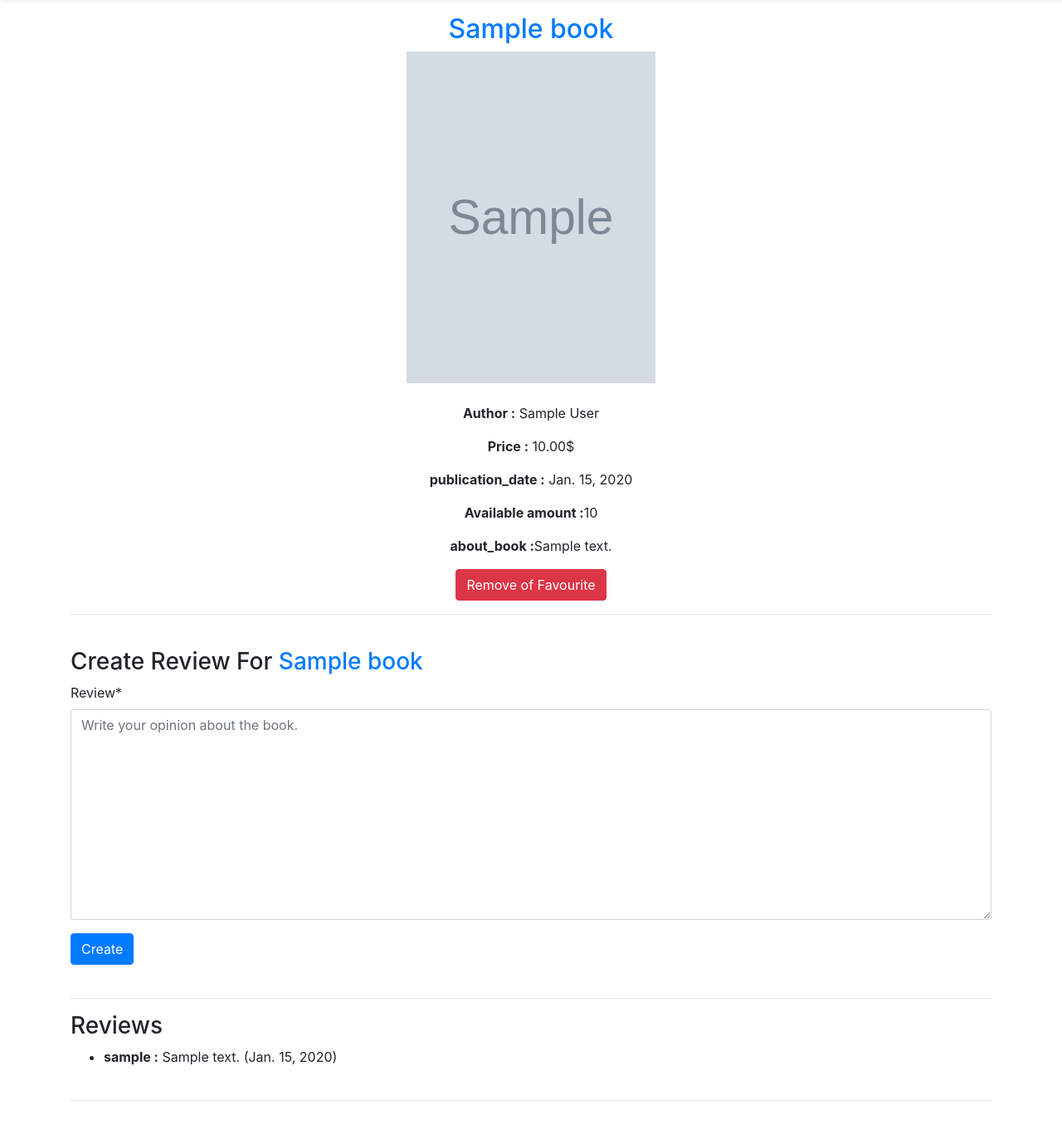
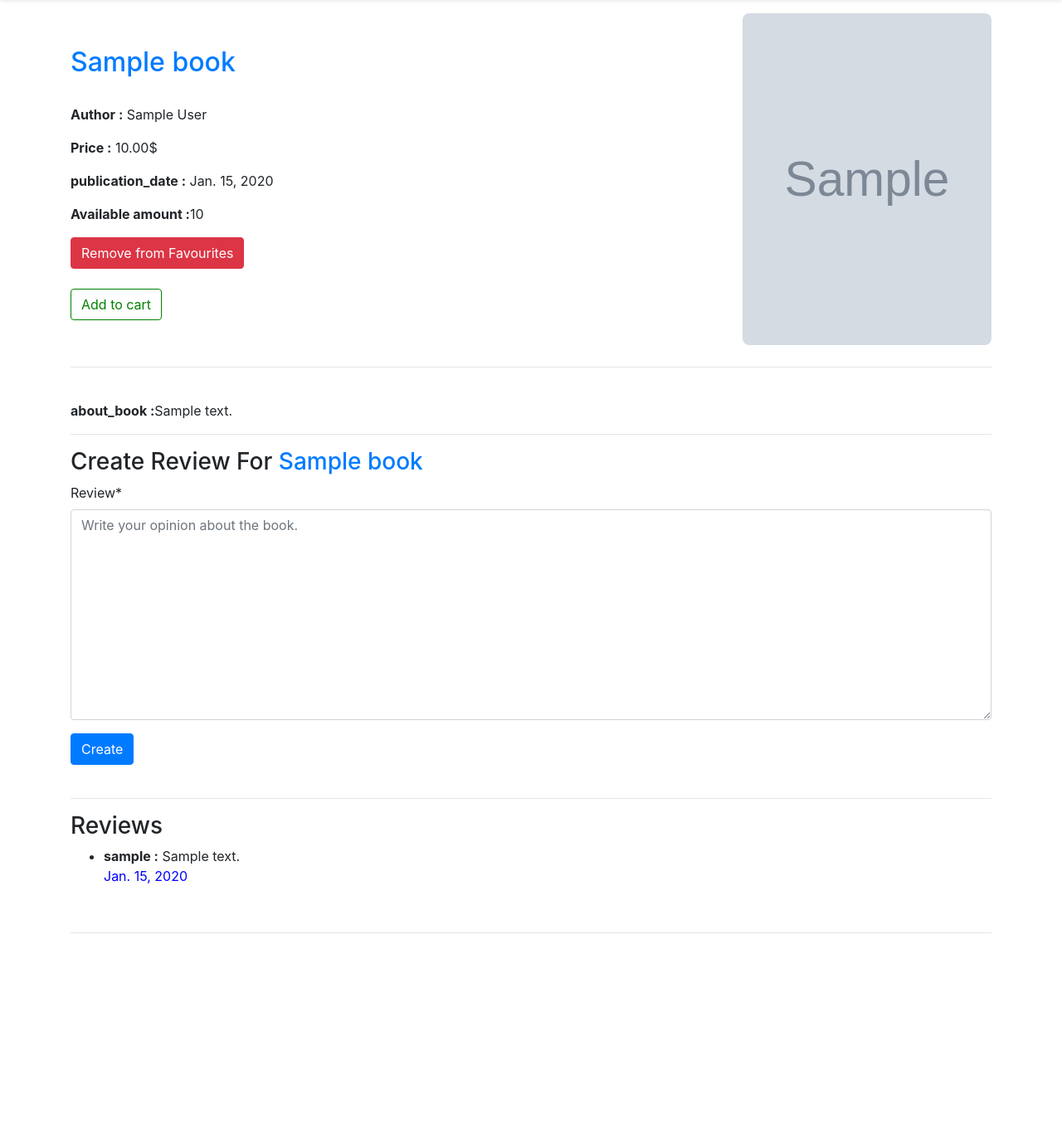
Before and after one commit to AliReza7222/Store, a Django app: page /books/00000000-0000-0000-0000-000000000001/ in a window 1280 px wide. Shown: the part 73-1440 px from the top of the page at 83% size. After the commit the page ends 1198 px from the top, so only its background shows below. Run offline with Django 4.2, Linux system fonts and the light colour scheme; a user stored in the database is signed in; tables that the repository leaves empty hold one stand-in row (values such as "Sample post"); grey boxes marked "Sample" are stand-in pictures; parts of the project's set-up code (start-up, migrations or seed data) failed here and were passed over; some libraries are stand-ins or nearby versions.

Commit message:
file detail_book.html and book_list.css updated

```diff
--- a/static/css/book_list.css
+++ b/static/css/book_list.css
@@ -114,3 +114,15 @@ form.search::after {
     color:#16B0D3;
     text-decoration: none;
 }
+
+
+.btn-green{
+  color: green;
+  background-color: white;
+  border-color: green;
+}
+
+.btn-green:hover {
+  color: white;
+  background-color: green;
+}
--- a/templates/books/book_detail.html
+++ b/templates/books/book_detail.html
@@ -1,13 +1,18 @@
 {% extends '_base.html' %}
+{% load static %}
 {% load crispy_forms_tags %}
 
 {% block title %} {{ book.title }} {% endblock title %}
 
+{% block link %}
+<link rel="icon" type="image/x-icon" href="{% static 'img/29302.png' %}">
+<link type="text/css" href="{% static 'css/book_list.css' %}" rel="stylesheet">
+{% endblock %}
+
 {% block content %}
-    <div class="book-detail" style="text-align:center">
-        <h2><a href="">{{ book.title }}</a></h2>
-        <img src="{{ book.cover.url }}" class="bookcover" alt="{{ book.title }}" style="width:300px;height:400px">
-        <br><br>
+<div class="book-detail" style="display:flex; align-items:center;">
+<div style="flex:1">
+    <h2><a href="">{{ book.title }}</a></h2><br>
     <p><strong>Author :</strong> {{ book.author }}</p>
     <p><strong>Price :</strong> {{ book.price }}$</p>
     <p><strong>publication_date :</strong> {{ book.publication_date }}</p>
@@ -16,15 +21,27 @@
     {% elif book.quantity == 0 %}
         <p><strong>Available amount :</strong> <strong style="color:red">it is finished</strong></p>
     {% endif %}
+    {% if user in book.favourites.all %}
+        <a href="{% url 'favourite_book' book.pk %}" class="btn btn-danger">Remove from Favourites</a>
+    {% else %}
+        <a href="{% url 'favourite_book' book.pk %}" class="btn btn-outline-primary">Add to Favourites</a>
+    {% endif %}<br><br>
+    {% if book in my_cart %}
+            <div class="alert alert-success" role="alert">
+                   This book has been added to your shopping cart, but you have not confirmed the purchase of the book !
+            </div>
+    {% else %}
+        <a href="{% url 'add_cart' book.pk %}" class="btn btn-green">Add to cart</a>
+    {% endif %}
+</div>
+
+<div style="flex:1; text-align:right;">
+    <img src="{{ book.cover.url }}" class="cover_image_custom" alt="{{ book.title }}" style="width:300px;height:400px">
+</div>
+</div>
+<hr><br>
 <p><strong>about_book :</strong>{{ book.about_book }}</p>
-        {% if user in book.favourites.all %}
-            <a href="{% url 'favourite_book' book.pk %}"
-               class="btn btn-danger">Remove of Favourite</a>
-        {% else %}
-            <a href="{% url 'favourite_book' book.pk %}" class="btn btn-outline-primary">Add To Favourite</a>
-        {% endif %}
-    </div><hr><br>
-
+<hr>
 <div>
 <h3>Create Review For <a href="">{{ book.title }}</a></h3>
 <form method="post">
@@ -43,12 +60,12 @@
     {% for review in book.reviews.all %}
         <li>
             <strong>{{ review.author }} :</strong>
-                        {{ review.review }} ({{ review.date }})
+            {{ review.review }} <p style='color:blue'>{{ review.date }}</p>
         </li><br>
     {% endfor %}
     </ul>
 {% else %}
-            <p>No review has been registered yet.</p>
+    <p>No reviews have been registered yet.</p>
 {% endif %}
 </div>
 
```
Lines whose indentation alone changed are shown as unchanged.
